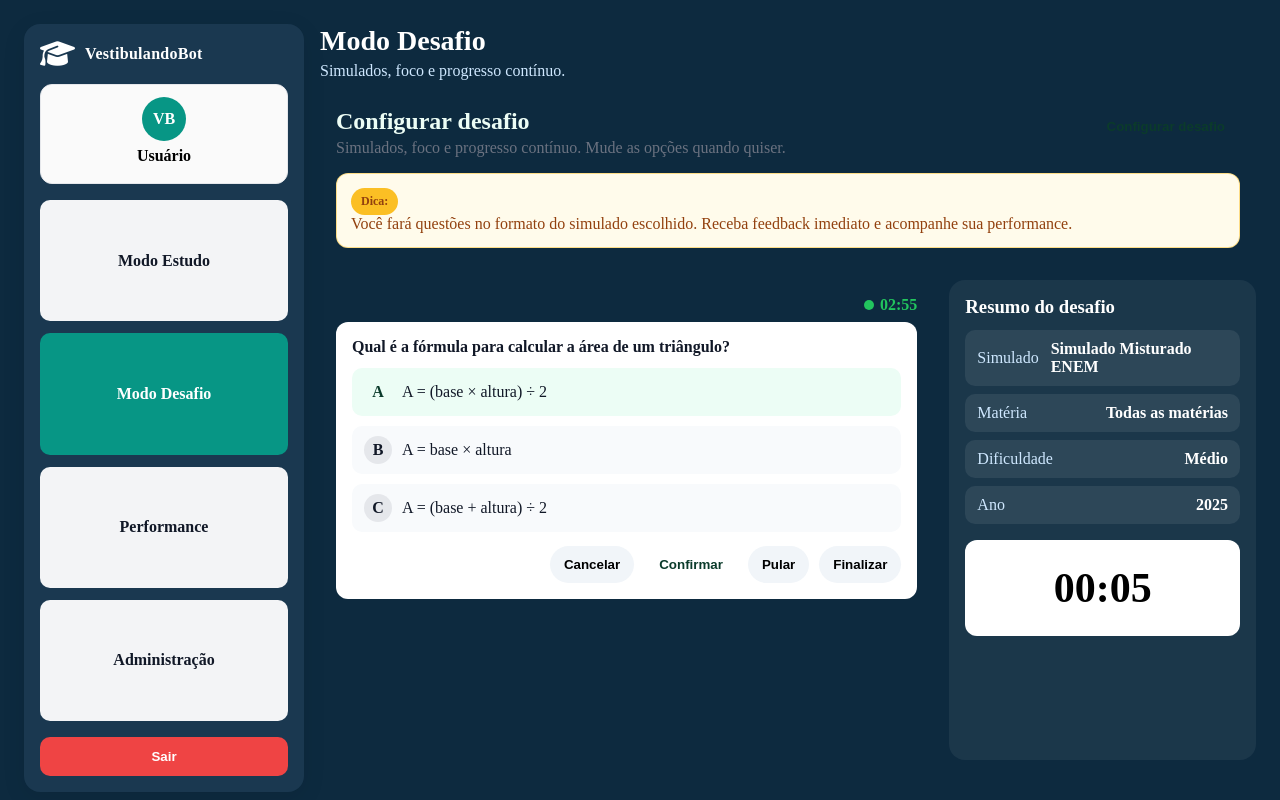
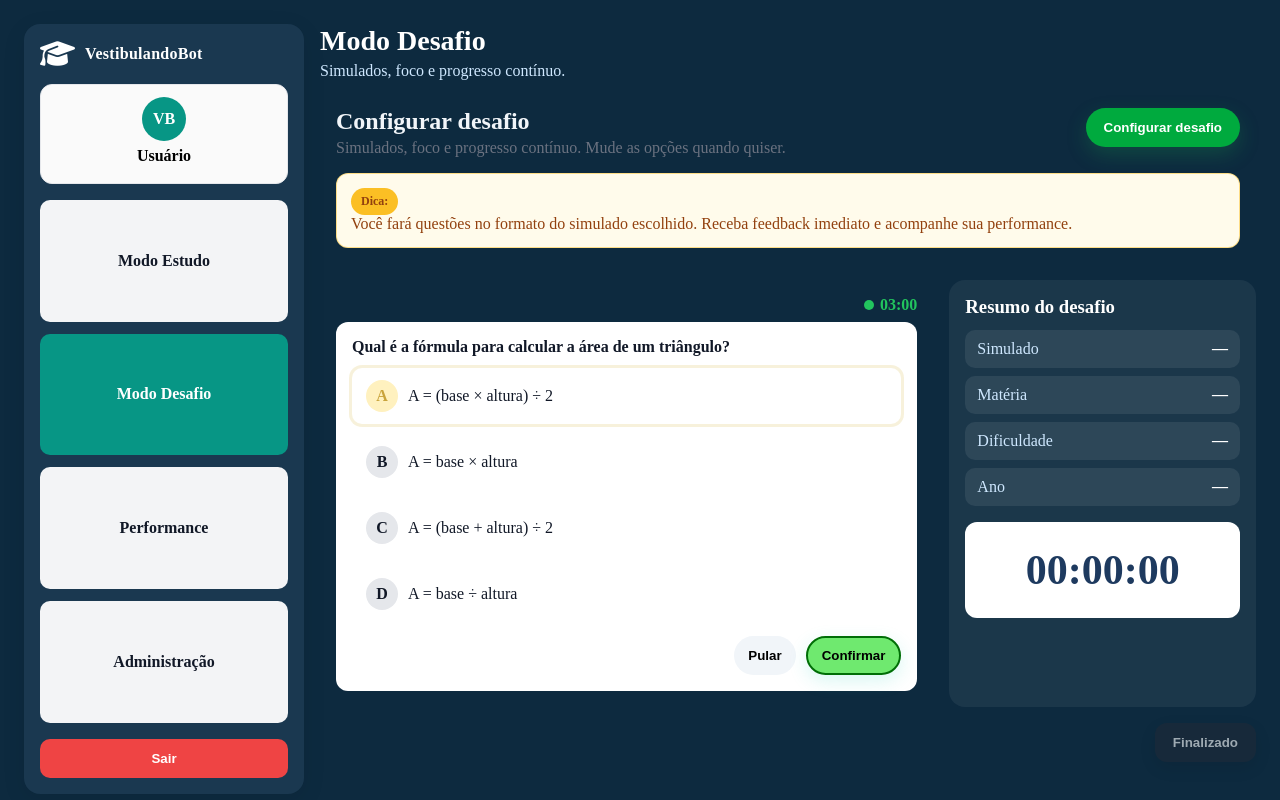
Before and after one commit to tthiagoyuri/VesibulandoBot_Front, a Vue app: page /challenge in a window 1280 px wide. Built offline with nearby package versions, Linux system fonts and the light colour scheme.

Commit message:
fix: Correção

```diff
--- a/src/views/ChallengeView.vue
+++ b/src/views/ChallengeView.vue
@@ -17,9 +17,9 @@
           <header class="panel-top">
             <div>
               <h2>Configurar desafio</h2>
-              <p class="panel-sub">Simulados, foco e progresso contínuo. Mude as opções quando quiser.<p></p></p>
+              <p class="panel-sub">Simulados, foco e progresso contínuo. Mude as opções quando quiser.</p>
             </div>
-            <button class="btn btn-accent" @click="openConfig">Configurar desafio</button>
+            <button class="btn btn-config" @click="openConfig">Configurar desafio</button>
           </header>
 
           <div class="callout">
@@ -38,7 +38,6 @@
           <!-- Painel questão -->
           <div class="panel panel-question">
             <div class="panel-title">
-              <!-- À direita + cor dinâmica via inline style -->
               <div class="timer" :style="{ color: timerColor }">
                 <i class="dot" /> {{ timeDownMMSS }}
               </div>
@@ -47,6 +46,7 @@
             <article class="question-card">
               <h4 class="question-title">{{ question.title }}</h4>
 
+              <!-- Alternativas A, B, C, D -->
               <div class="options">
                 <label
                   v-for="opt in question.options"
@@ -60,11 +60,10 @@
                 </label>
               </div>
 
+              <!-- APENAS 2 BOTÕES: Pular e Confirmar -->
               <div class="actions-row">
-                <button class="btn" @click="openConfig">Cancelar</button>
-                <button class="btn btn-accent" @click="confirmAnswer">Confirmar</button>
-                <button class="btn" @click="skipQuestion">Pular</button>
-                <button class="btn" @click="finishChallenge">Finalizar</button>
+                <button class="btn btn-skip" @click="skipQuestion">Pular</button>
+                <button class="btn btn-confirm" @click="confirmAnswer">Confirmar</button>
               </div>
             </article>
           </div>
@@ -76,13 +75,25 @@
               <li><span>Simulado</span><b>{{ labelSimulado }}</b></li>
               <li><span>Matéria</span><b>{{ labelCategoria }}</b></li>
               <li><span>Dificuldade</span><b>{{ labelDificuldade }}</b></li>
-              <li><span>Ano</span><b>{{ config.ano }}</b></li>
+              <li><span>Ano</span><b>{{ labelAno }}</b></li>
             </ul>
             <div class="summary-timer">
-              <div class="clock">{{ timeUpMMSS }}</div>
+              <div class="clock">{{ timeUpHHMMSS }}</div>
             </div>
           </aside>
         </section>
+
+        <!-- RODAPÉ: Botão Finalizar que para o cronômetro do RESUMO -->
+        <footer class="page-footer">
+          <button
+            class="btn btn-finish"
+            @click="finalizarResumo"
+            :disabled="resumoParado"
+            :aria-pressed="resumoParado ? 'true' : 'false'"
+          >
+            {{ resumoParado ? 'Finalizado' : 'Finalizar' }}
+          </button>
+        </footer>
       </div>
     </div>
 
@@ -97,7 +108,7 @@
 </template>
 
 <script setup>
-import { reactive, ref, computed, onMounted, onBeforeUnmount } from 'vue'
+import { reactive, ref, computed, onBeforeUnmount } from 'vue'
 import { useRouter } from 'vue-router'
 import AppSidebar from '@/components/layout/AppSidebar.vue'
 import ChallengeConfigModal from '@/components/challenge/ChallengeConfigModal.vue'
@@ -113,8 +124,12 @@ const simulados = [
   { label: 'UNICAMP (Treino)', value: 'unicamp' }
 ]
 
+/* ---------- Estado: configurado? ---------- */
+const isConfigured = ref(false)
+
 /* ---------- Config ---------- */
 const config = reactive({
+  // podem ter valores padrão para o modal, mas o resumo só mostra quando isConfigured = true
   simulado: 'enem-mix',
   categoria: 'todas',
   dificuldade: 'medio',
@@ -124,18 +139,36 @@ const config = reactive({
   dificuldadeLabel: 'Médio'
 })
 
+/* ---------- Labels do Resumo (mostram — antes de configurar) ---------- */
 const labelSimulado = computed(() =>
-  config.simuladoLabel || simulados.find(s => s.value === config.simulado)?.label || '—'
+  isConfigured.value
+    ? (config.simuladoLabel || simulados.find(s => s.value === config.simulado)?.label || '—')
+    : '—'
 )
-const labelCategoria = computed(() => config.categoriaLabel || '—')
+const labelCategoria = computed(() =>
+  isConfigured.value ? (config.categoriaLabel || '—') : '—'
+)
 const labelDificuldade = computed(() =>
-  config.dificuldadeLabel || ({ facil:'Fácil', medio:'Médio', dificil:'Difícil' }[config.dificuldade] || '—')
+  isConfigured.value
+    ? (config.dificuldadeLabel || ({ facil:'Fácil', medio:'Médio', dificil:'Difícil' }[config.dificuldade] || '—'))
+    : '—'
 )
+const labelAno = computed(() => (isConfigured.value ? (config.ano ?? '—') : '—'))
 
 /* ---------- Modal ---------- */
 const showModal = ref(false)
 function openConfig() { showModal.value = true }
-function applyConfig(payload) { Object.assign(config, payload) }
+function applyConfig(payload) {
+  Object.assign(config, payload)
+  showModal.value = false
+
+  // ao iniciar, marca como configurado e inicia timers
+  isConfigured.value = true
+  resetResumo()
+  resetCountdown()
+  iniciarResumo()
+  iniciarCountdown()
+}
 
 /* ---------- Questão (demo) ---------- */
 const question = reactive({
@@ -143,20 +176,45 @@ const question = reactive({
   options: [
     { key: 'A', text: 'A = (base × altura) ÷ 2' },
     { key: 'B', text: 'A = base × altura' },
-    { key: 'C', text: 'A = (base + altura) ÷ 2' }
+    { key: 'C', text: 'A = (base + altura) ÷ 2' },
+    { key: 'D', text: 'A = base ÷ altura' }
   ]
 })
 const selectedOption = ref('A')
 
 /* ---------- Timers ---------- */
-const COUNTDOWN_START = 3 * 60 // 03:00
-const secondsLeft = ref(COUNTDOWN_START) // countdown
-const elapsedSeconds = ref(0)           // count-up (resumo)
+// Countdown (questão) — inicia no "Iniciar"
+const COUNTDOWN_START = 3 * 60
+const secondsLeft = ref(COUNTDOWN_START)
+
+// Count-up (Resumo) — inicia no "Iniciar"
+const elapsedSeconds = ref(0)
 
 let countdownTick = null
 let elapsedTick = null
 
-onMounted(() => {
+onBeforeUnmount(() => stopAllTimers())
+
+/* ---- RESUMO (count-up) ---- */
+const resumoParado = ref(true)
+
+function iniciarResumo() {
+  if (elapsedTick) { clearInterval(elapsedTick); elapsedTick = null }
+  elapsedTick = setInterval(() => { elapsedSeconds.value += 1 }, 1000)
+  resumoParado.value = false
+}
+function pararResumo() {
+  if (elapsedTick) { clearInterval(elapsedTick); elapsedTick = null }
+  resumoParado.value = true
+}
+function resetResumo() {
+  pararResumo()
+  elapsedSeconds.value = 0
+}
+
+/* ---- COUNTDOWN (questão) ---- */
+function iniciarCountdown() {
+  if (countdownTick) { clearInterval(countdownTick); countdownTick = null }
   countdownTick = setInterval(() => {
     if (secondsLeft.value > 0) {
       secondsLeft.value -= 1
@@ -167,16 +225,19 @@ onMounted(() => {
       }
     }
   }, 1000)
+}
+function pararCountdown() {
+  if (countdownTick) { clearInterval(countdownTick); countdownTick = null }
+}
+function resetCountdown() {
+  pararCountdown()
+  secondsLeft.value = COUNTDOWN_START
+}
 
-  elapsedTick = setInterval(() => {
-    elapsedSeconds.value += 1
-  }, 1000)
-})
-
-onBeforeUnmount(() => stopAllTimers())
+/* ---- Utils ---- */
 function stopAllTimers() {
-  if (countdownTick) { clearInterval(countdownTick); countdownTick = null }
-  if (elapsedTick) { clearInterval(elapsedTick); elapsedTick = null }
+  pararCountdown()
+  pararResumo()
 }
 
 function formatMMSS(t) {
@@ -184,19 +245,24 @@ function formatMMSS(t) {
   const s = (t % 60).toString().padStart(2, '0')
   return `${m}:${s}`
 }
+function formatHHMMSS(t) {
+  const h = Math.floor(t / 3600).toString().padStart(2, '0')
+  const m = Math.floor((t % 3600) / 60).toString().padStart(2, '0')
+  const s = (t % 60).toString().padStart(2, '0')
+  return `${h}:${m}:${s}`
+}
 
-const timeDownMMSS = computed(() => formatMMSS(secondsLeft.value))
-const timeUpMMSS   = computed(() => formatMMSS(elapsedSeconds.value))
+const timeDownMMSS  = computed(() => formatMMSS(secondsLeft.value))       // countdown (MM:SS)
+const timeUpHHMMSS  = computed(() => formatHHMMSS(elapsedSeconds.value))  // count-up (HH:MM:SS)
 
-// Cor via inline style (vence qualquer CSS conflitante)
+// Timer color thresholds para o countdown
 const timerColor = computed(() => {
-  // ≤ 50s -> vermelho; ≤ 110s (01:50) -> amarelo; senão -> verde
-  if (secondsLeft.value <= 50) return '#ef4444' // red-500
-  if (secondsLeft.value <= 110) return '#f59e0b' // amber-500
-  return '#22c55e' // green-500
+  if (secondsLeft.value <= 50) return '#ef4444'
+  if (secondsLeft.value <= 110) return '#f59e0b'
+  return '#22c55e'
 })
 
-/* ---------- Navegação ---------- */
+/* ---------- Ações ---------- */
 function startNewQuestion() {
   router.push({
     path: '/challenge/questions/1',
@@ -210,7 +276,11 @@ function startNewQuestion() {
 }
 function confirmAnswer() { startNewQuestion() }
 function skipQuestion()   { startNewQuestion() }
-function finishChallenge(){ stopAllTimers(); router.push({ name: 'Performance' }) }
+
+/* Rodapé: para apenas o cronômetro do RESUMO */
+function finalizarResumo() {
+  pararResumo()
+}
 
 /* ---------- Logout ---------- */
 function onLogout() {
@@ -225,57 +295,92 @@ function onLogout() {
 :root, :host {
   --c-primary:#1E3A5F;
   --c-accent:#4ADE80;
-  --c-bg:#F9FAFB;
+  --c-bg:#0E2A3E;
   --c-surface:#FFFFFF;
   --c-text:#1F2937;
   --c-high:#FBBF24;
   --bd-soft:rgba(30,58,95,.12);
   --bd-strong:rgba(30,58,95,.18);
   --shadow:0 10px 30px rgba(30,58,95,.10);
+
+  --c-green:#16A34A;
+  --c-green-hover:#15803D;
+  --c-gold:#D4AF37;
+  --c-gold-soft:#FFF7DB;
+
+  --confirm-text:#064E3B; /* texto do botão Confirmar */
 }
 
 /* ===== Layout base ===== */
 .challenge{ height:100dvh; background:#0d2a3f; background-size:400% 400%; animation:gradientAnimation 15s ease infinite; padding:24px; box-sizing:border-box; overflow-x:hidden; }
 .container{ display:grid; grid-template-columns:280px 1fr; gap:16px; max-width:1300px; margin:0 auto; height:calc(100% - 16px); }
-.center{ display:grid; grid-auto-rows:auto auto 1fr; min-width:0; }
+.center{ display:grid; grid-auto-rows:auto auto 1fr auto; min-width:0; } /* rodapé vira última linha */
 
-/* Cabeçalho / painel / etc. */
 .header h1{ color:#fff; margin:0; font-size:28px; line-height:1.2; }
 .header-sub{ margin:4px 0 0 0; color:#cfe8ff; }
 .panel{ background:var(--c-surface); border:1px solid var(--bd-soft); border-radius:16px; box-shadow:var(--shadow); }
 .panel-config{ padding:16px; margin-top:12px; }
-.panel-top{ display:flex; align-items:flex-start; justify-content:space-between; gap:12px; color:#ECFDF5; }
+.panel-top{ display:flex; align-items:flex-start; justify-content:space-between; gap:12px;color: #F1F5F9; }
 .panel-top h2{ margin:0; color:var(--c-text); }
 .panel-sub{ margin:4px 0 0 0; color:#6b7280; }
-.btn{ --bg:#F1F5F9; --fg:var(--c-text); --bd:var(--bd-strong); background:var(--bg); color:var(--fg); border:1px solid var(--bd); padding:10px 14px; border-radius:999px; font-weight:700; cursor:pointer; }
-.btn-accent{ --bg:var(--c-accent); --fg:#0B3B2B; --bd:transparent; border:1px solid transparent; }
 
+/* ===== Botões ===== */
+.btn{ --bg:#F1F5F9; --fg:var(--c-text); --bd:var(--bd-strong);
+  background:var(--bg); color:var(--fg); border:1px solid var(--bd);
+  padding:10px 14px; border-radius:999px; font-weight:700; cursor:pointer; }
+
+.btn-config{
+  background-color:#00aa3e; color:#fff; border:none;
+  padding:12px 18px; border-radius:999px; font-weight:800;
+  box-shadow:0 8px 20px rgba(22,163,74,.25); transition:all .2s ease;
+}
+.btn-config:hover{ background-color:#00471a; transform:translateY(-1px); box-shadow:0 10px 24px rgba(22,163,74,.30); }
+.btn-config:active{ transform:translateY(0); }
+
+/* ===== Grid ===== */
 .grid-panels{ display:grid; grid-template-columns:2fr 1fr; gap:16px; margin-top:16px; min-width:0; }
 .panel-question{ padding:16px; }
-.panel-title{
-  display:flex; align-items:center; margin-bottom:8px;
-}
-.panel-title .timer{ margin-left:auto; } /* empurra o timer para a direita */
+.panel-title{ display:flex; align-items:center; margin-bottom:8px; }
+.panel-title .timer{ margin-left:auto; }
 
-/* Timer (sem cor fixa; usa inline style) */
-.timer{
-  font-weight:700; display:flex; align-items:center; gap:6px;
-}
+/* ===== Timer ===== */
+.timer{ font-weight:700; display:flex; align-items:center; gap:6px; }
 .dot{ width:10px; height:10px; background:currentColor; border-radius:50%; display:inline-block; }
 
+/* ===== Questão / opções ===== */
 .question-card{ background:#fff; border:1px solid var(--bd-soft); border-radius:12px; padding:16px; }
 .question-title{ margin:0 0 12px 0; color:#111827; }
 
 .options{ display:grid; gap:10px; }
-.option{ display:flex; align-items:center; gap:10px; border:1px solid var(--bd-soft); border-radius:10px; padding:10px 12px; background:#F8FAFC; cursor:pointer; }
+.option{
+  display:flex; align-items:center; gap:10px;
+  border:1px solid var(--bd-soft); border-radius:10px;
+  padding:12px 14px; background:#FFFFFF; cursor:pointer;
+  transition:border-color .2s ease, box-shadow .2s ease, background .2s ease;
+}
 .option input{ display:none; }
-.option.selected{ border-color:var(--c-accent); background:#ECFDF5; }
-.opt-key{ width:28px; height:28px; border-radius:50%; display:grid; place-items:center; background:#e5e7eb; font-weight:800; color:#111827; }
-.option.selected .opt-key{ background:var(--c-accent); color:#0B3B2B; }
+
+.opt-key{
+  width:32px; height:32px; border-radius:50%;
+  display:grid; place-items:center; background:#e5e7eb;
+  font-weight:800; color:#111827;
+}
+.option.selected{
+  border-color:var(--c-gold);
+  background:var(--c-gold-soft);
+  box-shadow:0 0 0 3px rgba(212,175,55,.18);
+}
+.option.selected .opt-key{
+  background:#FFF1BF; color:#c9a33a; border:2px solid var(--c-gold);
+}
 .opt-text{ color:#111827; }
 
-.actions-row{ display:flex; gap:10px; justify-content:flex-end; margin-top:14px; flex-wrap:wrap; }
+/* Ações (apenas 2 botões) */
+.actions-row{
+  display:flex; gap:10px; justify-content:flex-end; margin-top:14px; flex-wrap:wrap;
+}
 
+/* ===== Resumo ===== */
 .panel-summary{ padding:16px; color:#000; background:rgba(255,255,255,.06); border-color:rgba(255,255,255,.12); }
 .panel-summary h3{ margin:0 0 12px 0; color:#fff; }
 .summary-list{ list-style:none; margin:0; padding:0; display:grid; gap:8px; }
@@ -284,7 +389,63 @@ function onLogout() {
 .summary-list li b{ color:#fff; }
 
 .summary-timer{ margin-top:16px; background:#fff; border-radius:12px; border:1px solid var(--bd-soft); display:grid; place-items:center; padding:24px; }
-.clock{ font-size:42px; font-weight:800; color:var(--c-primary); }
+.clock{ font-size:42px; font-weight:800; color:#1E3A5F; }
+
+/* ===== Rodapé da página ===== */
+.page-footer{
+  margin-top:16px;
+  display:flex;
+  justify-content:flex-end;
+}
+.btn-finish{
+  background:#1f2937; color:#fff; border:none;
+  padding:12px 18px; border-radius:12px; font-weight:800;
+  box-shadow:0 6px 18px rgba(0,0,0,.15);
+}
+.btn-finish:hover{ background:#111827; }
+.btn-finish:disabled{ opacity:.6; cursor:not-allowed; }
+
+/* === Dica (callout) === */
+.panel-config .callout{
+  margin-top:16px;
+  background:#FFFBEB !important;
+  border:1px solid rgba(251,191,36,.5) !important;
+  border-radius:12px;
+  padding:14px;
+}
+.panel-config .callout .badge{
+  background:#FBBF24 !important;
+  color:#92400E !important;
+  border-radius:999px;
+  padding:6px 10px;
+  font-weight:800; font-size:12px; display:inline-flex; align-items:center;
+}
+.panel-config .callout .callout-body{ color:#92400E !important; }
+.panel-config .callout .callout-body p{ margin:0; }
+
+/* Botão Confirmar */
+.btn-confirm{
+  background: rgb(111, 233, 111);
+  color: var(--confirm-text);
+  border: 2px solid #006e06;
+  box-shadow: 0 6px 18px rgba(45,212,191,.18);
+  transition: background-color .2s ease, border-color .2s ease, transform .08s ease, box-shadow .2s ease;
+}
+.btn-confirm:hover{
+  background: rgb(0, 138, 0);
+  border-color: #006e06;
+  transform: translateY(-1px);
+  box-shadow: 0 8px 22px rgba(45,212,191,.25);
+}
+.btn-confirm:active{ transform: translateY(0); box-shadow: 0 4px 12px rgba(45,212,191,.25); }
+.btn-confirm:focus-visible{ outline: 3px solid rgba(45,212,191,.45); outline-offset: 2px; }
+
+/* Botão Pular (hover cinza) */
+.btn-skip{
+  transition: background-color .2s ease, border-color .2s ease, transform .08s ease, box-shadow .2s ease;
+}
+.btn-skip:hover{ background:#E5E7EB; border-color: rgba(30,58,95,.28); }
+.btn-skip:active{ background:#D1D5DB; }
 
 @media (max-width:1100px){ .container{ grid-template-columns:240px 1fr; } }
 @media (max-width:900px){ .container{ grid-template-columns:1fr; } .grid-panels{ grid-template-columns:1fr; } }
@@ -294,28 +455,4 @@ function onLogout() {
   50%{background-position:100% 50%}
   100%{background-position:0% 50%}
 }
-.panel-config .callout{
-  background:#FFFBEB !important;                  /* amarelo claro */
-  border:1px solid rgba(251,191,36,.5) !important;/* borda amarela */
-  border-radius:12px;
-  padding:14px;
-}
-
-.panel-config .callout .badge{
-  background:#FBBF24 !important;  /* pílula amarela */
-  color:#92400E !important;
-  border-radius:999px;
-  padding:6px 10px;
-  font-weight:800;
-  font-size:12px;
-  display:inline-flex;
-  align-items:center;
-}
-
-.panel-config .callout .callout-body{
-  color:#92400E !important;       /* texto marrom */
-}
-
-/* garante espaçamento/estética */
-.panel-config .callout .callout-body p{ margin:0; }
 </style>
```
